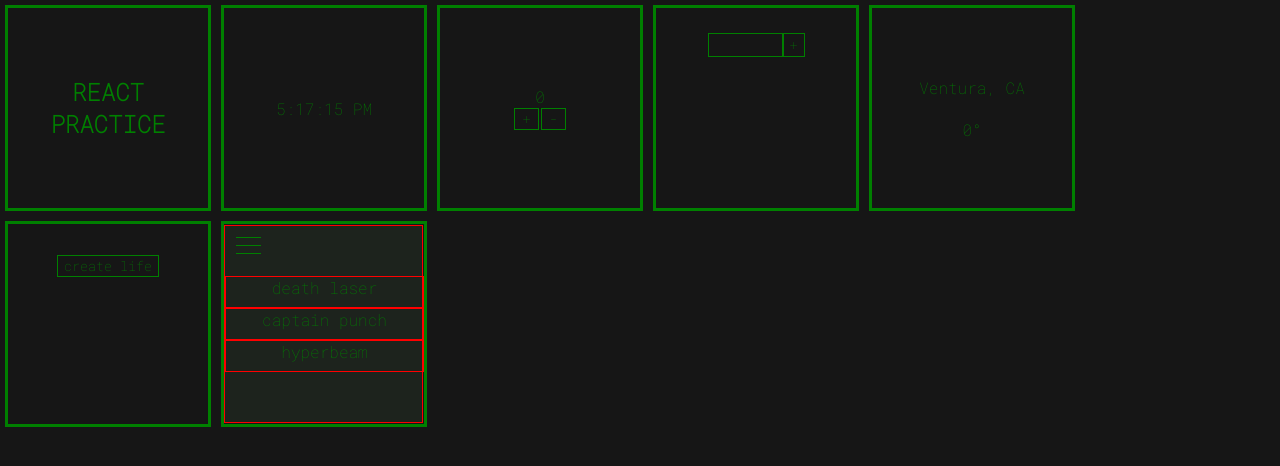
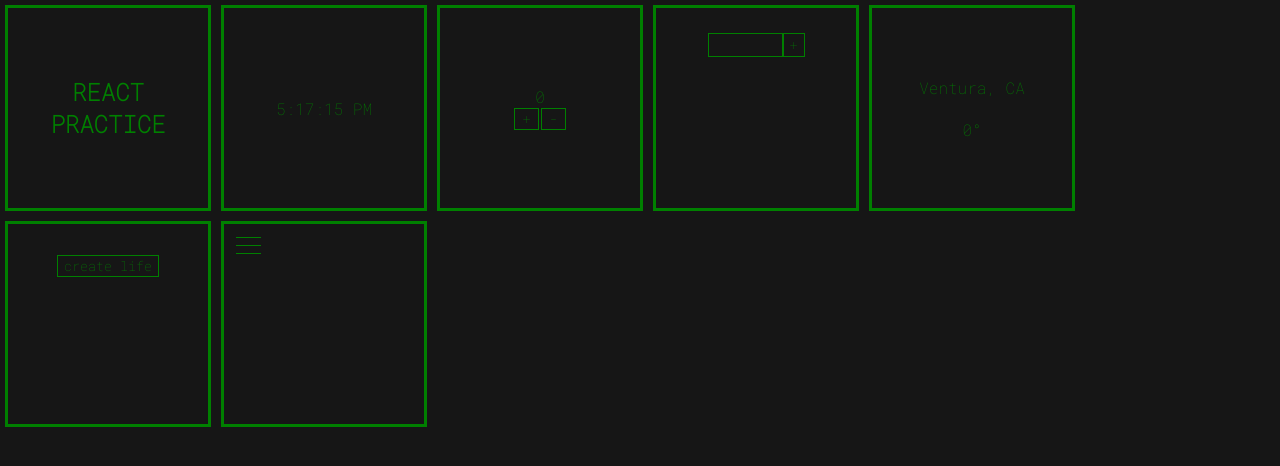
Before and after one commit to kevinduran/react_practice, a React (Create React App) app in the folder testing/: page / in a window 1280 px wide. Shown: the top 466 px of the page. Built offline with nearby package versions, Linux system fonts and the light colour scheme; no server answers.

Commit message:
...testing

```diff
--- a/testing/src/App.css
+++ b/testing/src/App.css
@@ -111,13 +111,25 @@ body{
   border: 1px solid red;
   height: 196px;
   width: 197px;
+  top: -200px;
+  display: flex;
+  flex-direction: column;
+  align-items: center;
+  justify-content: center;
+  transition: 1s ease all;
+}
+.activeBurgerMenu{
+  position: absolute;
+  background-color: rgba(66, 102, 66, 0.158);
+  border: 1px solid red;
+  height: 196px;
+  width: 197px;
   top: 1px;
   display: flex;
   flex-direction: column;
   align-items: center;
   justify-content: center;
   transition: 1s ease all;
-
 }
 .burgerMenu ul {
   position: relative;
```
